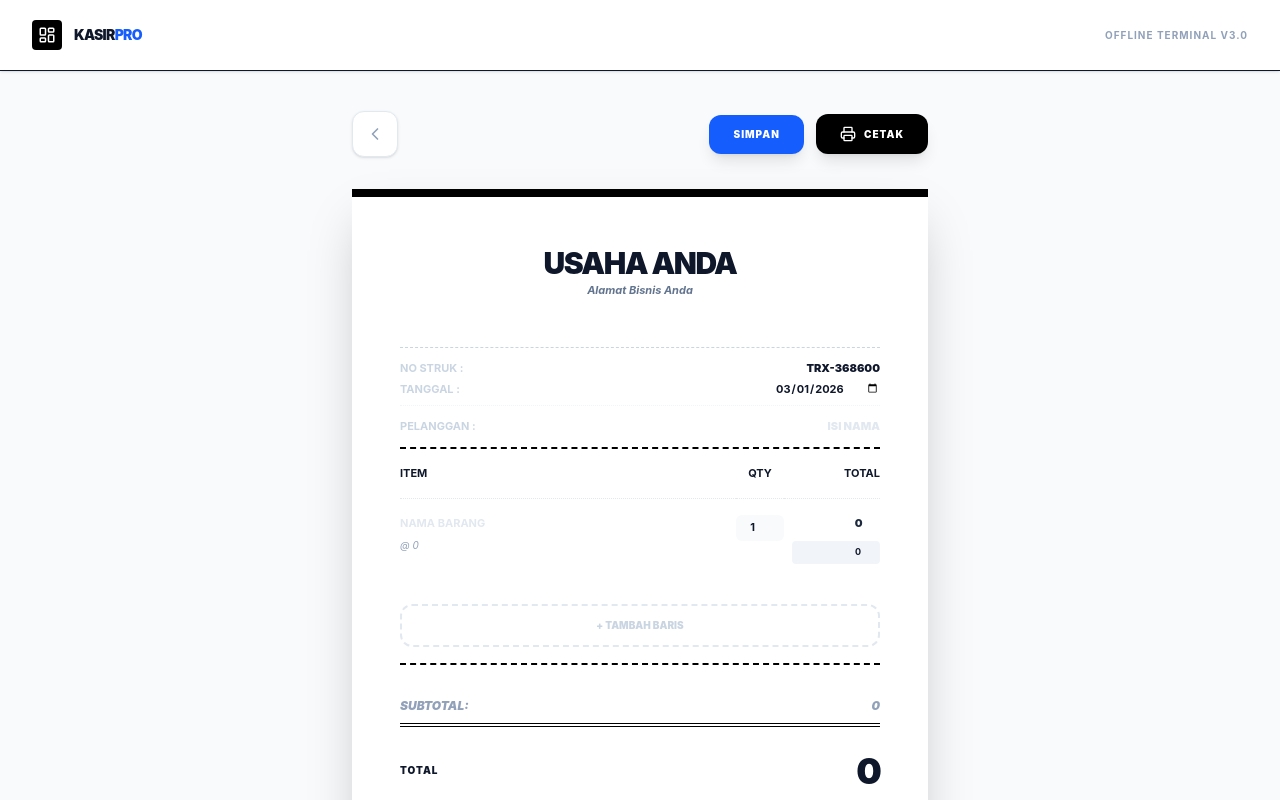
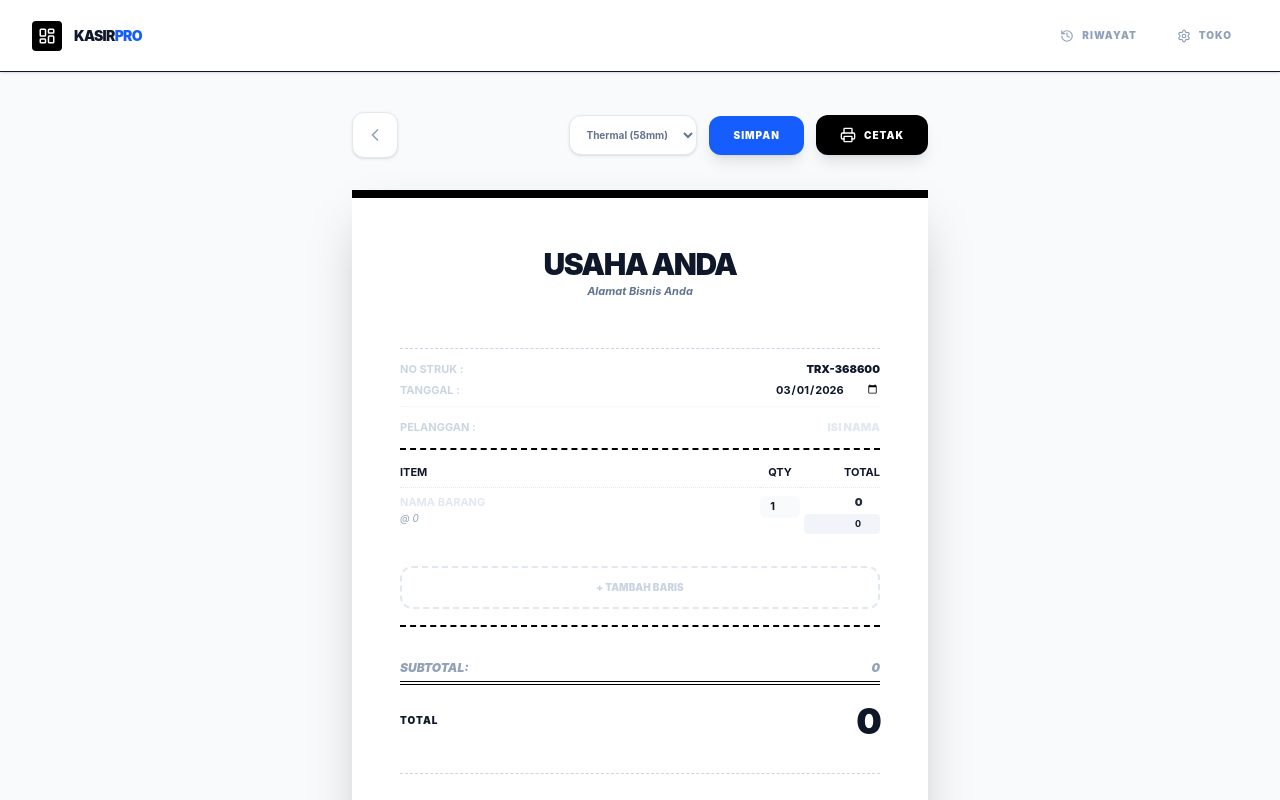
Before and after one commit to masjam21/invoice, a React (Vite) app: page / in a window 1280 px wide. Both pictures are taken after a click on the button "BUAT TRANSAKSI BARU". Shown: the top 800 px of the page. Built offline with nearby package versions, Linux system fonts and the light colour scheme.

Commit message:
Update App.jsx

```diff
--- a/src/App.jsx
+++ b/src/App.jsx
@@ -9,6 +9,7 @@ import {
   Search,
   ReceiptText,
   ChevronLeft,
+  Settings,
 } from "lucide-react";
 
 /**
@@ -22,21 +23,40 @@ import {
 export default function App() {
   const [loading, setLoading] = useState(true);
   const [invoices, setInvoices] = useState([]);
-  const [view, setView] = useState("list");
+  const [view, setView] = useState("list"); // 'list' | 'editor' | 'settings'
   const [currentInvoice, setCurrentInvoice] = useState(null);
   const [message, setMessage] = useState(null);
   const [searchTerm, setSearchTerm] = useState("");
+  const [printMode, setPrintMode] = useState("thermal");
+
+  // State untuk Info Toko
+  const [storeInfo, setStoreInfo] = useState({
+    name: "USAHA ANDA",
+    address: "Alamat Bisnis Anda",
+    defaultNotes: "Terima kasih atas kunjungan Anda!",
+  });
 
   // Muat data lokal
   useEffect(() => {
     const savedData = localStorage.getItem("kasir_pro_v3_final");
+    const savedStore = localStorage.getItem("kasir_pro_store_info");
+
     if (savedData) {
       try {
         setInvoices(JSON.parse(savedData));
       } catch (e) {
-        console.error("Gagal memuat data");
+        console.error("Gagal memuat data struk");
       }
     }
+
+    if (savedStore) {
+      try {
+        setStoreInfo(JSON.parse(savedStore));
+      } catch (e) {
+        console.error("Gagal memuat profil toko");
+      }
+    }
+
     const timer = setTimeout(() => setLoading(false), 500);
     return () => clearTimeout(timer);
   }, []);
@@ -48,6 +68,12 @@ export default function App() {
     }
   }, [invoices, loading]);
 
+  useEffect(() => {
+    if (!loading) {
+      localStorage.setItem("kasir_pro_store_info", JSON.stringify(storeInfo));
+    }
+  }, [storeInfo, loading]);
+
   const showMsg = (text, type = "success") => {
     setMessage({ text: String(text), type });
     setTimeout(() => setMessage(null), 3000);
@@ -58,10 +84,10 @@ export default function App() {
       id: `TRX-${Date.now().toString().slice(-6)}`,
       date: new Date().toISOString().split("T")[0],
       clientName: "",
-      companyName: "USAHA ANDA",
-      companyAddress: "Alamat Bisnis Anda",
+      companyName: storeInfo.name,
+      companyAddress: storeInfo.address,
       items: [{ id: Date.now(), description: "", qty: 1, price: 0 }],
-      notes: "Terima kasih atas kunjungan Anda!",
+      notes: storeInfo.defaultNotes,
       updatedAt: new Date().toISOString(),
     };
     setCurrentInvoice(newInv);
@@ -143,17 +169,29 @@ export default function App() {
           <div className="bg-black p-1.5 rounded text-white">
             <LayoutDashboard size={18} />
           </div>
-          <h1 className="text-sm font-black uppercase tracking-tighter leading-none">
+          <h1 className="text-sm font-black uppercase tracking-tighter leading-none hidden sm:block">
             KASIR<span className="text-blue-600">PRO</span>
           </h1>
         </div>
-        <div className="text-[10px] font-bold text-slate-400 uppercase tracking-widest hidden sm:block">
-          Offline Terminal v3.0
+
+        <div className="flex items-center gap-2">
+          <button
+            onClick={() => setView("list")}
+            className={`px-4 py-2 rounded-lg text-[10px] font-black uppercase tracking-widest flex items-center gap-2 transition-all ${view === 'list' ? 'bg-black text-white' : 'text-slate-400 hover:bg-slate-100'}`}
+          >
+            <History size={14} /> <span className="hidden sm:inline">Riwayat</span>
+          </button>
+          <button
+            onClick={() => setView("settings")}
+            className={`px-4 py-2 rounded-lg text-[10px] font-black uppercase tracking-widest flex items-center gap-2 transition-all ${view === 'settings' ? 'bg-black text-white' : 'text-slate-400 hover:bg-slate-100'}`}
+          >
+            <Settings size={14} /> <span className="hidden sm:inline">Toko</span>
+          </button>
         </div>
       </nav>
 
       <main className="max-w-6xl mx-auto p-4 md:p-10">
-        {view === "list" ? (
+        {view === "list" && (
           /* --- DASHBOARD --- */
           <div className="animate-in fade-in">
             <div className="flex flex-col md:flex-row justify-between items-start md:items-end gap-6 mb-12">
@@ -241,7 +279,66 @@ export default function App() {
               )}
             </div>
           </div>
-        ) : (
+        )}
+
+        {view === "settings" && (
+          /* --- PENGATURAN TOKO --- */
+          <div className="animate-in fade-in max-w-2xl mx-auto">
+            <h2 className="text-4xl font-black uppercase tracking-tighter mb-8 italic">
+              Profil Toko
+            </h2>
+            <div className="bg-white p-8 rounded-[2rem] border border-slate-200 shadow-sm space-y-6">
+              <div>
+                <label className="block text-[10px] font-black uppercase tracking-widest text-slate-400 mb-2">
+                  Nama Toko
+                </label>
+                <input
+                  type="text"
+                  className="w-full bg-slate-50 border border-slate-200 p-4 rounded-xl outline-none focus:ring-2 focus:ring-blue-600 transition-all font-bold uppercase"
+                  value={storeInfo.name}
+                  onChange={(e) => setStoreInfo({ ...storeInfo, name: e.target.value })}
+                  placeholder="Masukkan nama toko"
+                />
+              </div>
+              <div>
+                <label className="block text-[10px] font-black uppercase tracking-widest text-slate-400 mb-2">
+                  Alamat Toko
+                </label>
+                <textarea
+                  className="w-full bg-slate-50 border border-slate-200 p-4 rounded-xl outline-none focus:ring-2 focus:ring-blue-600 transition-all font-bold resize-none h-24"
+                  value={storeInfo.address}
+                  onChange={(e) => setStoreInfo({ ...storeInfo, address: e.target.value })}
+                  placeholder="Masukkan alamat lengkap"
+                />
+              </div>
+              <div>
+                <label className="block text-[10px] font-black uppercase tracking-widest text-slate-400 mb-2">
+                  Catatan Kaki Default (Terima kasih, dsb)
+                </label>
+                <textarea
+                  className="w-full bg-slate-50 border border-slate-200 p-4 rounded-xl outline-none focus:ring-2 focus:ring-blue-600 transition-all font-bold resize-none italic h-24"
+                  value={storeInfo.defaultNotes}
+                  onChange={(e) => setStoreInfo({ ...storeInfo, defaultNotes: e.target.value })}
+                  placeholder="Catatan di bawah struk"
+                />
+              </div>
+
+              <div className="pt-4 flex justify-end">
+                <button
+                  onClick={() => {
+                     showMsg("Profil toko berhasil disimpan!");
+                     setView("list");
+                  }}
+                  className="bg-black text-white px-8 py-4 rounded-xl font-black text-[10px] uppercase tracking-widest flex items-center gap-2 hover:bg-slate-800 transition-all shadow-lg active:scale-95"
+                >
+                  <Save size={16} /> SIMPAN PERUBAHAN
+                </button>
+              </div>
+            </div>
+          </div>
+        )}
+
+        {view === "editor" && (
           /* --- EDITOR STRUK --- */
           <div className="animate-in fade-in max-w-xl mx-auto">
             <div className="mb-8 flex flex-wrap gap-3 no-print items-center">
@@ -252,6 +349,14 @@ export default function App() {
                 <ChevronLeft size={20} />
               </button>
               <div className="flex-1"></div>
+              <select
+                className="bg-white border border-slate-200 text-slate-500 text-[10px] font-bold p-3 rounded-xl outline-none no-print shadow-sm"
+                value={printMode}
+                onChange={(e) => setPrintMode(e.target.value)}
+              >
+                <option value="thermal">Thermal (58mm)</option>
+                <option value="a5">PDF A5</option>
+              </select>
               <button
                 onClick={saveInvoice}
                 className="bg-blue-600 text-white px-6 py-3 rounded-xl font-black text-[10px] uppercase tracking-widest shadow-lg active:scale-95 transition-all"
@@ -259,7 +364,18 @@ export default function App() {
                 SIMPAN
               </button>
               <button
-                onClick={() => window.print()}
+                onClick={() => {
+                  const originalTitle = document.title;
+                  document.title = (currentInvoice?.id || "STRUK").replace(
+                    /\//g,
+                    "-",
+                  );
+                  // Allow React to re-render any class changes if needed (not strictly necessary for CSS @page if injected via style block, but good practice).
+                  setTimeout(() => {
+                    window.print();
+                    document.title = originalTitle;
+                  }, 100);
+                }}
                 className="bg-black text-white px-6 py-3 rounded-xl font-black text-[10px] uppercase tracking-widest shadow-lg hover:bg-slate-800 transition-all flex items-center gap-2"
               >
                 <Printer size={16} /> CETAK
@@ -270,7 +386,7 @@ export default function App() {
             <div className="receipt-paper bg-white p-8 md:p-12 shadow-2xl border-t-8 border-black mx-auto print:p-0 print:shadow-none print:border-none relative">
               <div className="text-center mb-4 print:mb-2">
                 <input
-                  className="text-3xl print:text-xl font-black text-center w-full outline-none uppercase tracking-tighter mb-1 bg-transparent border-none"
+                  className="text-3xl print:text-base font-black text-center w-full outline-none uppercase tracking-tighter mb-1 bg-transparent border-none"
                   value={currentInvoice?.companyName}
                   onChange={(e) =>
                     setCurrentInvoice({
@@ -316,7 +432,7 @@ export default function App() {
                     }
                   />
                 </div>
-                <div className="flex justify-between border-t border-dotted border-slate-100 pt-3 mt-2 print:border-black">
+                <div className="flex justify-between border-t border-dotted border-slate-100 pt-3 mt-2 print:pt-1 print:mt-1 print:border-black">
                   <span className="text-slate-300 print:text-black uppercase">
                     PELANGGAN :
                   </span>
@@ -335,16 +451,16 @@ export default function App() {
               </div>
 
               {/* Items Table - Perbaikan Kolom QTY (Ramping) */}
-              <div className="border-y-2 border-dashed border-black py-4 mb-8">
+              <div className="border-y-2 border-dashed border-black py-4 print:py-1 mb-8 print:mb-2">
                 <table
-                  className="w-full text-[11px] leading-relaxed border-collapse"
+                  className="w-full text-[11px] print:text-[9px] leading-tight print:leading-none border-collapse"
                   style={{ tableLayout: "fixed" }}
                 >
                   <thead>
-                    <tr className="text-left font-black uppercase border-b border-dotted border-slate-200 mb-4 print:border-black">
-                      <th className="pb-4">ITEM</th>
-                      <th className="pb-4 text-center w-12">QTY</th>
-                      <th className="pb-4 text-right w-24">TOTAL</th>
+                    <tr className="text-left font-black uppercase border-b border-dotted border-slate-200 mb-2 print:mb-1 print:border-black">
+                      <th className="pb-2 print:pb-1">ITEM</th>
+                      <th className="pb-2 print:pb-1 text-center w-10">QTY</th>
+                      <th className="pb-2 print:pb-1 text-right w-20">TOTAL</th>
                     </tr>
                   </thead>
                   <tbody className="font-bold">
@@ -353,7 +469,7 @@ export default function App() {
                         key={item.id}
                         className="align-top border-b border-dotted border-slate-50 last:border-none print:border-black"
                       >
-                        <td className="py-4 pr-2">
+                        <td className="py-2 print:py-1 pr-1">
                           <input
                             className="w-full outline-none bg-transparent placeholder:text-slate-200 font-bold uppercase truncate"
                             value={item.description}
@@ -370,11 +486,11 @@ export default function App() {
                               setCurrentInvoice({ ...currentInvoice, items });
                             }}
                           />
-                          <div className="text-[10px] text-slate-400 font-normal mt-1 italic">
+                          <div className="text-[10px] print:text-[8px] text-slate-400 font-normal mt-0.5 print:mt-0 italic">
                             @ {item.price.toLocaleString("id-ID")}
                           </div>
                         </td>
-                        <td className="py-4 px-0 text-center w-12">
+                        <td className="py-2 print:py-1 px-0 text-center w-10">
                           <input
                             type="number"
                             className="w-full text-center bg-slate-50 p-1 rounded-md no-print outline-none font-bold"
@@ -392,7 +508,7 @@ export default function App() {
                             {item.qty}
                           </span>
                         </td>
-                        <td className="py-4 pl-2 text-right relative group w-24">
+                        <td className="py-2 print:py-1 pl-1 text-right relative group w-20">
                           <div className="flex items-center justify-end gap-1">
                             <span className="tracking-tighter font-black text-slate-800 print:text-black">
                               {(item.qty * item.price).toLocaleString("id-ID")}
@@ -412,7 +528,7 @@ export default function App() {
                               <Trash2 size={14} />
                             </button>
                           </div>
-                          <div className="no-print mt-2">
+                          <div className="no-print mt-1">
                             <input
                               type="number"
                               className="w-full text-right text-[9px] outline-none bg-slate-100 rounded p-1"
@@ -451,21 +567,21 @@ export default function App() {
                 </button>
               </div>
 
-              <div className="space-y-2 mb-8 font-black text-[12px] italic">
+              <div className="space-y-1 mb-4 print:mb-2 font-black text-[12px] print:text-[10px] italic">
                 <div className="flex justify-between uppercase text-slate-400 print:text-black">
                   <span>SUBTOTAL:</span>
                   <span>{totals.subtotal.toLocaleString("id-ID")}</span>
                 </div>
-                <div className="flex justify-between text-4xl pt-6 border-t-4 border-double border-black not-italic tracking-tighter">
-                  <span className="text-[10px] font-black uppercase tracking-widest self-center">
+                <div className="flex justify-between text-4xl print:text-xl pt-4 print:pt-1 border-t-4 border-double border-black not-italic tracking-tighter">
+                  <span className="text-[10px] print:text-[9px] font-black uppercase tracking-widest self-center">
                     TOTAL
                   </span>
                   <span>{totals.subtotal.toLocaleString("id-ID")}</span>
                 </div>
               </div>
 
-              <div className="text-center text-[10px] space-y-6 mt-12">
-                <div className="border-t border-dashed border-slate-300 pt-6 print:border-black"></div>
+              <div className="text-center text-[10px] print:text-[8px] space-y-4 print:space-y-2 mt-8 print:mt-4">
+                <div className="border-t border-dashed border-slate-300 pt-4 print:pt-2 print:border-black"></div>
                 <textarea
                   className="w-full text-center outline-none bg-slate-50 p-4 rounded-xl italic font-bold resize-none leading-tight border-none h-20 no-print"
                   value={currentInvoice?.notes}
@@ -477,11 +593,11 @@ export default function App() {
                     })
                   }
                 />
-                <div className="hidden print:block text-center italic font-bold text-[10px] mb-8 leading-tight">
+                <div className="hidden print:block text-center italic font-bold text-[8px] mb-4 print:mb-2 leading-tight">
                   {currentInvoice?.notes}
                 </div>
-                <div className="uppercase font-black tracking-[0.5em] text-slate-300 print:text-black py-4">
-                  *** TERIMA KASIH ***
+                <div className="uppercase font-black tracking-[0.3em] print:tracking-widest text-slate-300 print:text-black py-2 print:py-1">
+                  *** TERIMAKASIH ATAS KEPERCAYAAN ANDA ***
                 </div>
               </div>
             </div>
@@ -510,6 +626,11 @@ export default function App() {
         @media print {
           .no-print { display: none !important; }
           body { background-color: white !important; padding: 0 !important; margin: 0 !important; }
+
+          ${
+            printMode === "thermal"
+              ? `
+          /* THERMAL 58mm */
           .receipt-paper {
             width: 58mm !important;
             max-width: 58mm !important;
@@ -519,8 +640,23 @@ export default function App() {
             border: none !important;
             font-family: 'Courier New', monospace !important;
           }
+          @page { margin: 0; size: 58mm auto; }
+          `
+              : `
+          /* A5 PORTRAIT */
+          .receipt-paper {
+            width: 100% !important;
+            max-width: 148mm !important; /* A5 Width */
+            margin: 0 auto !important;
+            padding: 15mm !important;
+            box-shadow: none !important;
+            border: none !important;
+          }
+          @page { margin: 0; size: A5 portrait; }
+          `
+          }
+
           * { color: black !important; border-color: black !important; }
-          @page { margin: 0; size: 58mm auto; }
         }
 
         @keyframes fadeIn { from { opacity: 0; transform: translateY(10px); } to { opacity: 1; transform: translateY(0); } }
```
